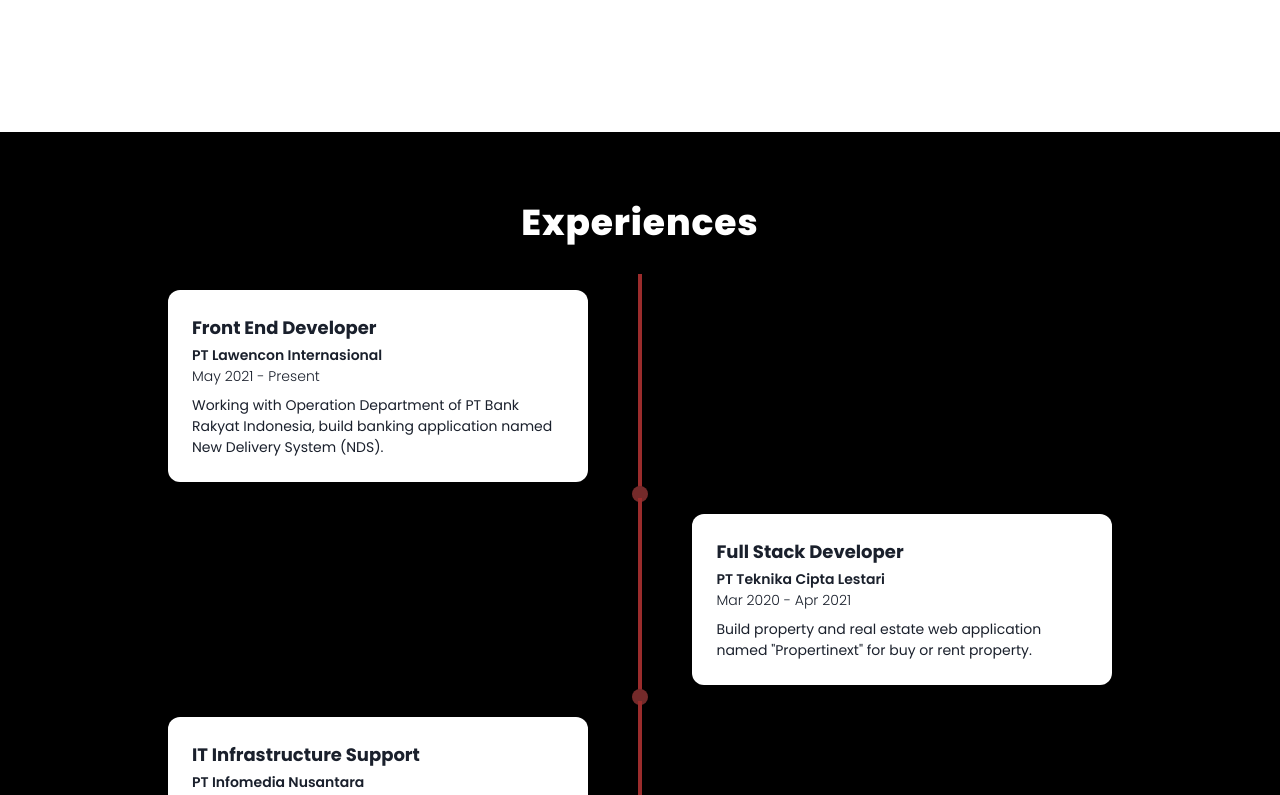
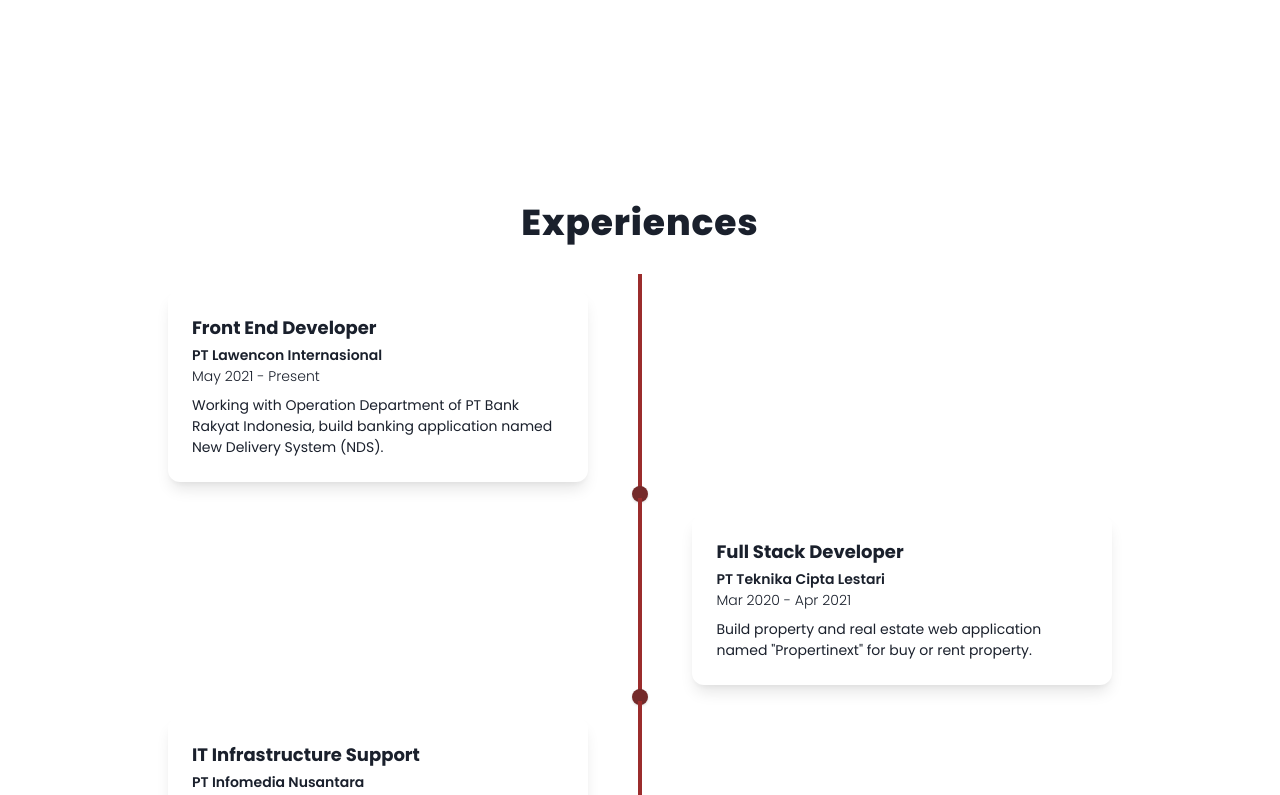
Before and after one commit to pujakesuma/personal-web, a Nuxt app: page / in a window 1280 px wide. Shown: the part 1040-1835 px from the top of the page. Built offline with nearby package versions, Linux system fonts and the light colour scheme.

Commit message:
feat(social): update experience section

```diff
--- a/components/templates/Experiences.vue
+++ b/components/templates/Experiences.vue
@@ -1,7 +1,7 @@
 <template>
   <section
     id="experiences"
-    class="flex justify-center items-center bg-black h-auto py-16"
+    class="flex justify-center items-center bg-white h-auto py-16"
   >
     <div
       data-aos="zoom-in-down"
@@ -12,7 +12,7 @@
       class="w-11/12 sm:w-3/4"
     >
       <h2
-        class="text-2xl sm:text-4xl tracking-wide text-center font-extrabold text-white mb-4"
+        class="text-2xl sm:text-4xl tracking-wide text-center font-extrabold text-gray-900 mb-4"
       >
         Experiences
       </h2>
```
